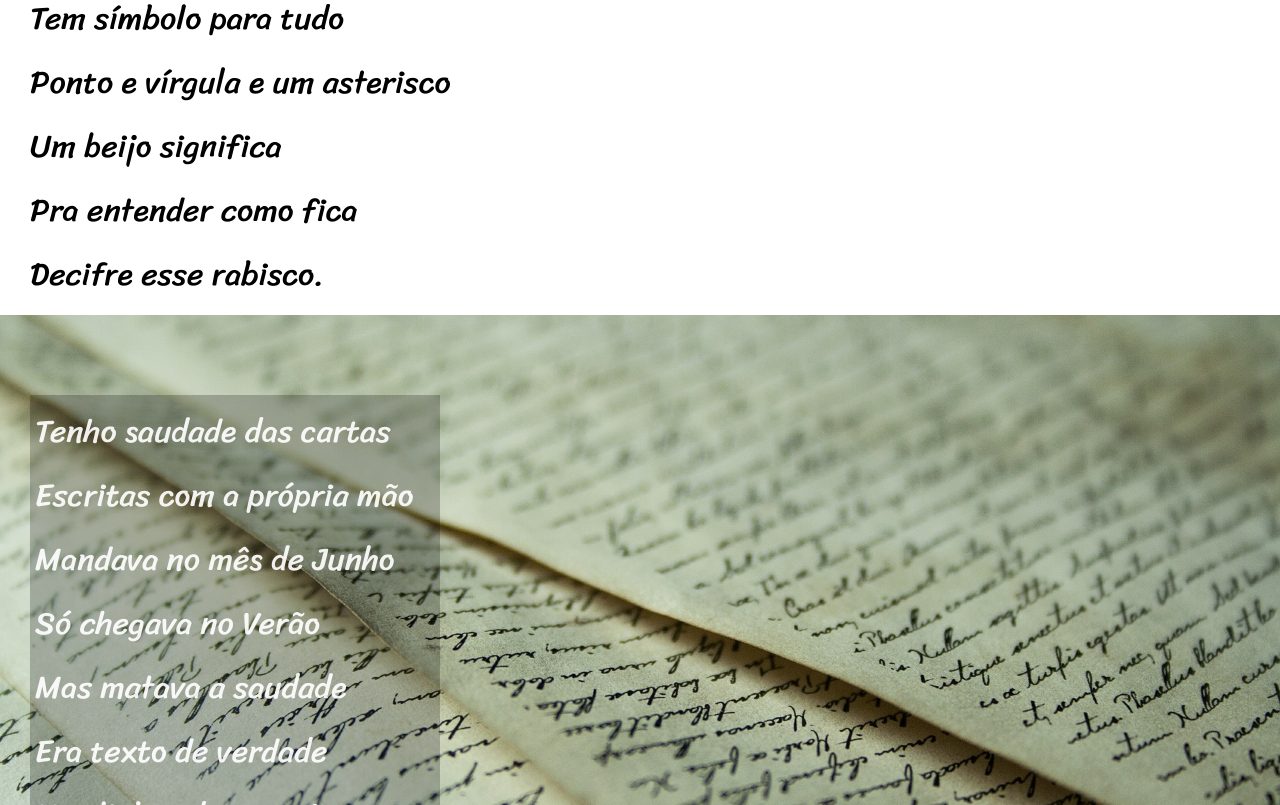
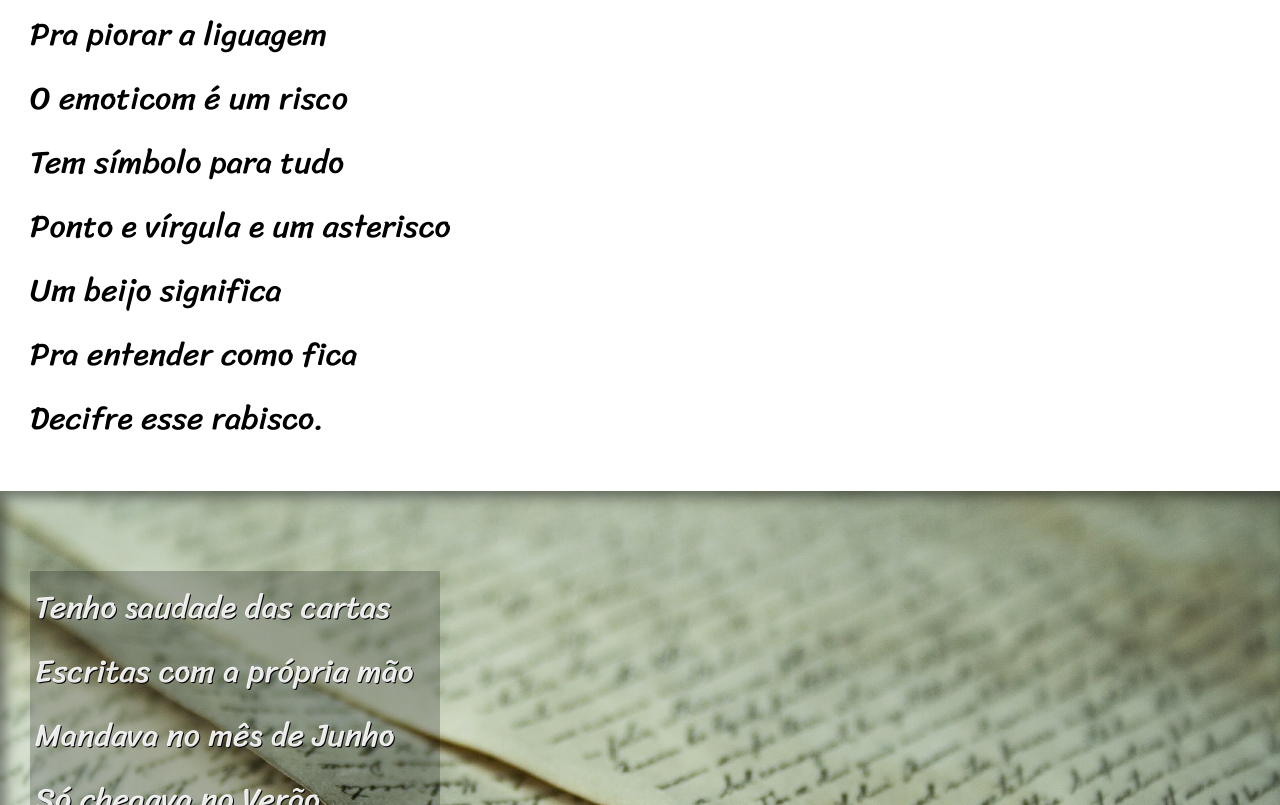
Before and after one commit to Thaly77K/projeto-cordel2, a plain HTML site: page index.html in a window 1280 px wide. Shown: the part 1995-2800 px from the top of the page. Drawn offline with Linux system fonts and the light colour scheme.

Commit message:
Update style.css

```diff
--- a/style.css
+++ b/style.css
@@ -53,7 +53,7 @@ main {
 }
 section {
     padding-top: 10vh;
-    padding-bottom: 10vh;
+    padding-bottom: 20vh;
     line-height: 2em;
     font-size: 2em;
     padding-left: 30px;
@@ -63,7 +63,7 @@ section.normal {
     background-color: white;
     color: black;
     padding-top: 1vh;
-    padding-bottom: 1vh;
+    padding-bottom: 5vh;
 }
 
 section.imagem > p {
@@ -72,13 +72,14 @@ section.imagem > p {
     background-color: rgba(0, 0, 0, 0.226);
     display: inline-block;
     padding: 5px;
+    text-shadow: 1px 1px 0px black;
 }
 
 
 .imagem  {
     background-color: rgba(119, 136, 153, 0.219);
     height: 400px;
-    background-size: ;
+    box-shadow: inset 6px 6px 13px 0px rgba(0, 0, 0, 0.438);
 }
 .imagem > p {
     background-color: rgba(119, 136, 153, 0.219);
@@ -89,14 +90,14 @@ section.imagem > p {
 }
 
 section#img1 {
-    background-image: url('Imagens/background001.jpg');
+    background-image: url(imagens/background001.jpg);
     background-size: cover;
     background-attachment: fixed;
     background-position: center right;
 
 }
 section#img2 {
-    background-image: url('Imagens/background002.jpg');
+   background-image: url(imagens/background002.jpg);
     background-size: cover;
     background-attachment: fixed;
     background-position: center right;
@@ -107,7 +108,7 @@ footer {
     text-align: center;
     color: white;
     font-family: var(--fonte3);
-
+    padding: 10px;
 }
 
 footer a {
@@ -117,4 +118,5 @@ footer a {
 }
 footer a:hover {
     text-decoration: underline;
+
 }
```
